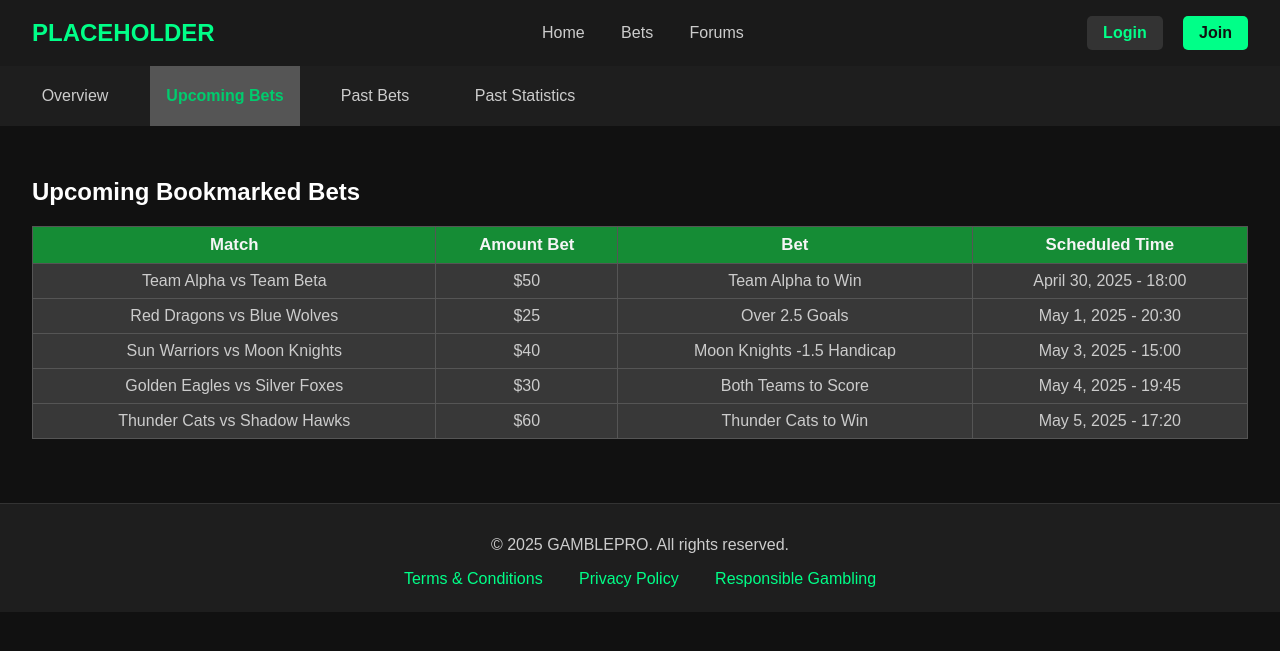
After one commit to CrimsonW23/AgileWebDev3403-BookiesWebsite, a Flask app: template templates/dashboard.html in a window 1280 px wide, after a click on "Upcoming Bets". The commit adds this page. Shown: the top 651 px of the page. Run offline with Flask 3, Linux system fonts and the light colour scheme; the template is opened without the code that fills it, so the values that code supplies are empty.

Commit message:
added dashboard and forum page

```diff
--- a/app.py
+++ b/app.py
@@ -10,7 +10,17 @@ def global_home():
 # Route for the dashboard
 @app.route("/dashboard")
 def dashboard():
-    return render_template("index.html")  # Dashboard page
+    return render_template("dashboard.html")  # Dashboard page
+
+# Route for the gameboard
+@app.route("/games")
+def gameboard():
+    return render_template("gameboard.html")  # Gameboard page
+
+# Route for the forum
+@app.route("/forum")
+def forum():
+    return render_template("forum.html")  # Forum page
 
 # Route for the sign-up page (GET method)
 @app.route("/signup")
--- a/static/css/style.css
+++ b/static/css/style.css
@@ -151,3 +151,157 @@ footer nav a {
 footer nav a:hover {
   color: #00cc6e;
 }
+
+/* Dashboard */
+.dashboard-wrapper {
+  display: flex;
+  flex-direction: column;
+}
+
+.topbar {
+  height: 60px;
+  width: 100%;
+  background-color: #1e1e1e;
+  display: flex;
+}
+
+.menu-item {
+  color: #ccc;
+  text-decoration: none;
+  cursor: pointer;
+  transition: background-color 0.3s, color 0.3s;
+  width: 150px;
+  height: 60px;
+  display: flex;
+  align-items: center;
+  justify-content: center;
+}
+
+.menu-item:hover {
+  background-color: #333;
+  color: #00cc6e;
+}
+
+.menu-item.active {
+  background-color: #555;
+  color: #00cc6e;
+  font-weight: bold;
+}
+
+.content {
+  display: block;
+}
+
+table {
+  width: 100%;
+  border-collapse: collapse;
+  margin-top: 1rem;
+  color: #ccc; /* lighter text */
+}
+
+th, td {
+  border: 1px solid #555;
+  padding: 8px;
+  text-align: center;
+}
+
+th {
+  background-color: #158c35; /* darker background for th */
+  color: #f5f5f5;             /* brighter text for th */
+  font-size: 1.05rem;          /* slightly bigger font */
+  font-weight: 600;            /* make th a bit bolder */
+}
+
+td {
+  background-color: #383838;
+  color: #ccc;
+}
+
+thead {
+  background-color: #2a2a2a;
+}
+
+tbody tr:nth-child(odd) {
+  background-color: #1f1f1f;
+}
+
+tbody tr:nth-child(even) {
+  background-color: #292929;
+}
+
+#overview {
+  padding: 1rem;
+  color: #ccc;
+}
+
+#overview h2 {
+  font-size: 2rem;
+  margin-bottom: 1.5rem;
+  color: #eee;
+}
+
+.widget {
+  background-color: #2a2a2a;
+  border: 1px solid #444;
+  border-radius: 10px;
+  padding: 1.5rem;
+  margin-bottom: 2rem;
+  box-shadow: 0 4px 8px rgba(0, 0, 0, 0.2);
+  transition: transform 0.3s;
+  width: 800px;
+}
+
+.widget:hover {
+  transform: translateY(-5px);
+}
+
+.widget h3 {
+  margin-top: 0;
+  margin-bottom: 1rem;
+  color: #f0f0f0;
+  font-size: 1.4rem;
+}
+
+.widget ul {
+  list-style-type: disc;
+  padding-left: 1.5rem;
+  margin: 0;
+}
+
+.widget ul li {
+  margin-bottom: 0.5rem;
+  color: #bbb;
+  font-size: 1rem;
+}
+
+.chart-widget {
+  background-color: #444; /* Light soft gray */
+  border: 1px solid #00cc6e;    /* Light border */
+  border-radius: 15px;       /* Nice rounded corners */
+  padding: 2rem;
+  margin-bottom: 2rem;
+  display: flex;
+  flex-direction: column;
+  justify-content: center;
+  align-items: center;
+  box-shadow: 0 4px 12px rgba(0, 0, 0, 0.15); /* Light shadow */
+  width: 700px;
+}
+
+.widget-heading {
+  font-size: 1.2rem;
+  font-weight: bold;
+  color: #ddd; /* Lighter text for heading */
+  margin-bottom: 1rem; /* Space between heading and chart */
+  align-self: flex-start; /* Align the heading to the top-left */
+}
+
+#stats h2 {
+  color: #eee;
+  margin-bottom: 2rem;
+}
+
+canvas {
+  display: block; /* Ensures the chart is centered */
+  margin-top: 10px;
+}
--- /dev/null
+++ b/static/js/dashboard.js
@@ -0,0 +1,123 @@
+let statsChartInitialized = false;
+
+function showTab(tabId) {
+    // Hide all tab contents
+    const tabs = document.querySelectorAll('.tab-content');
+    tabs.forEach(tab => tab.style.display = 'none');
+
+    // Show the selected tab content
+    const activeTab = document.getElementById(tabId);
+    if (activeTab) {
+      activeTab.style.display = 'block';
+    }
+
+    // Remove "active" class from all menu items
+    const menuItems = document.querySelectorAll('.menu-item');
+    menuItems.forEach(item => item.classList.remove('active'));
+
+    // Add "active" class to the clicked menu item
+    // Find the menu-item whose onclick attribute matches the tabId
+    const activeMenuItem = Array.from(menuItems).find(item => item.getAttribute('onclick').includes(tabId));
+    if (activeMenuItem) {
+      activeMenuItem.classList.add('active');
+    }
+
+    if (tabId === 'stats' && !statsChartInitialized) {
+        createLineChart();
+        createPieChart();
+        statsChartInitialized = true; // Prevent re-creating the chart every click
+    }
+}
+
+function createLineChart() {
+    const canvas = document.getElementById('lineChart');
+    const ctx = canvas.getContext('2d');
+    ctx.clearRect(0, 0, canvas.width, canvas.height);
+
+    const data = [10, 15, 8, 20, 12]; // Fake winnings
+    const labels = ['Jan', 'Feb', 'Mar', 'Apr', 'May'];
+
+    // Axis settings
+    ctx.strokeStyle = '#ccc';
+    ctx.lineWidth = 1;
+    ctx.beginPath();
+    ctx.moveTo(30, 10);
+    ctx.lineTo(30, 190);
+    ctx.lineTo(390, 190);
+    ctx.stroke();
+
+    // Plot points
+    ctx.beginPath();
+    ctx.strokeStyle = '#4caf50';
+    ctx.lineWidth = 2;
+
+    data.forEach((value, index) => {
+      const x = 50 + index * 70;
+      const y = 190 - value * 5;
+      if (index === 0) {
+        ctx.moveTo(x, y);
+      } else {
+        ctx.lineTo(x, y);
+      }
+      // draw small dot
+      ctx.fillStyle = '#4caf50';
+      ctx.beginPath();
+      ctx.arc(x, y, 4, 0, Math.PI * 2);
+      ctx.fill();
+
+      // Add numerical label for each point
+      ctx.fillStyle = '#fff'; // White for contrast
+      ctx.font = '12px Arial';
+      ctx.fillText(value, x - 10, y - 10); // Positioning label above the point
+    });
+
+    ctx.stroke();
+
+    // Add labels for months
+    ctx.fillStyle = '#aaa';
+    ctx.font = '12px Arial';
+    labels.forEach((label, index) => {
+      const x = 50 + index * 70;
+      ctx.fillText(label, x - 10, 210);
+    });
+}
+
+function createPieChart() {
+    const canvas = document.getElementById('pieChart');
+    const ctx = canvas.getContext('2d');
+    ctx.clearRect(0, 0, canvas.width, canvas.height);
+
+    const data = [70, 30]; // Example: 70% Wins, 30% Losses
+    const colors = ['#4caf50', '#f44336']; // green for wins, red for losses
+    const labels = ['Wins', 'Losses'];
+
+    let total = data.reduce((a, b) => a + b, 0);
+    let startAngle = 0;
+
+    // Create the pie slices
+    data.forEach((value, index) => {
+      const sliceAngle = (value / total) * 2 * Math.PI;
+
+      ctx.beginPath();
+      ctx.moveTo(150, 150);
+      ctx.arc(150, 150, 100, startAngle, startAngle + sliceAngle);
+      ctx.closePath();
+      ctx.fillStyle = colors[index];
+      ctx.fill();
+
+      startAngle += sliceAngle;
+    });
+
+    // Add labels to the legend
+    let legendY = 250;
+    labels.forEach((label, index) => {
+      ctx.fillStyle = colors[index];
+      ctx.fillRect(10, legendY, 20, 20);
+
+      ctx.fillStyle = '#aaa'; // lighter text
+      ctx.font = '14px Arial';
+      ctx.fillText(label, 40, legendY + 15);
+
+      legendY += 30;
+    });
+}
--- a/templates/base.html
+++ b/templates/base.html
@@ -8,12 +8,11 @@
 </head>
 <body>
   <header>
-    <div class="logo">GAMBLEPRO</div>
+    <div class="logo">PLACEHOLDER</div>
     <nav>
-      <a href="#">Home</a>
-      <a href="#">Racing</a>
-      <a href="#">Sports</a>
-      <a href="#">Promotions</a>
+      <a href="{{ url_for('global_home') }}">Home</a>
+      <a href="{{ url_for('gameboard') }}">Bets</a>
+      <a href="{{ url_for('forum') }}">Forums</a>
     </nav>
     <div class="auth">
       <a href="{{ url_for('login') }}" class="login">Login</a>
--- /dev/null
+++ b/templates/dashboard.html
@@ -0,0 +1,195 @@
+{% extends "base.html" %}
+
+{% block content %}
+
+<div class="dashboard-wrapper">
+  <div class="topbar">
+    <div class="menu-item active" onclick="showTab('overview')">Overview</div>
+    <div class="menu-item" onclick="showTab('ubets')">Upcoming Bets</div>
+    <div class="menu-item" onclick="showTab('pbets')">Past Bets</div>
+    <div class="menu-item" onclick="showTab('stats')">Past Statistics</div>
+  </div>
+
+  <section class="content">
+    <div id="overview" class="tab-content">
+      <h2>Overview</h2>
+      <div class="widget">
+        <table class="widget-table">
+          <thead>
+            <tr>
+              <th>Ongoing Bets</th>
+            </tr>
+          </thead>
+          <tbody>
+            <tr>
+              <td>X Team vs Y Team</td>
+            </tr>
+            <tr>
+              <td>A Team vs B Team</td>
+            </tr>
+          </tbody>
+        </table>
+      </div>
+
+      <div class="widget">
+        <table class="widget-table">
+          <thead>
+            <tr>
+              <th>Upcoming Bets</th>
+            </tr>
+          </thead>
+          <tbody>
+            <tr>
+              <td>Z Team vs Q Team</td>
+            </tr>
+            <tr>
+              <td>F Team vs G Team</td>
+            </tr>
+          </tbody>
+        </table>
+      </div>
+
+      <div class="widget">
+        <table class="widget-table">
+          <thead>
+            <tr>
+              <th>Last 5 Bets</th>
+            </tr>
+          </thead>
+          <tbody>
+            <tr>
+              <td>X vs L</td>
+            </tr>
+            <tr>
+              <td>Y vs B</td>
+            </tr>
+            <tr>
+              <td>Z vs Q</td>
+            </tr>
+            <tr>
+              <td>1 vs 4</td>
+            </tr>
+            <tr>
+              <td>2 vs 3</td>
+            </tr>
+          </tbody>
+        </table>
+      </div>
+    </div>
+
+    <div id="ubets" class="tab-content" style="display:none;">
+      <h2>Upcoming Bookmarked Bets</h2>
+      <table>
+        <thead>
+          <tr>
+            <th>Match</th>
+            <th>Amount Bet</th>
+            <th>Bet</th>
+            <th>Scheduled Time</th>
+          </tr>
+        </thead>
+        <tbody>
+          <tr>
+            <td>Team Alpha vs Team Beta</td>
+            <td>$50</td>
+            <td>Team Alpha to Win</td>
+            <td>April 30, 2025 - 18:00</td>
+          </tr>
+          <tr>
+            <td>Red Dragons vs Blue Wolves</td>
+            <td>$25</td>
+            <td>Over 2.5 Goals</td>
+            <td>May 1, 2025 - 20:30</td>
+          </tr>
+          <tr>
+            <td>Sun Warriors vs Moon Knights</td>
+            <td>$40</td>
+            <td>Moon Knights -1.5 Handicap</td>
+            <td>May 3, 2025 - 15:00</td>
+          </tr>
+          <tr>
+            <td>Golden Eagles vs Silver Foxes</td>
+            <td>$30</td>
+            <td>Both Teams to Score</td>
+            <td>May 4, 2025 - 19:45</td>
+          </tr>
+          <tr>
+            <td>Thunder Cats vs Shadow Hawks</td>
+            <td>$60</td>
+            <td>Thunder Cats to Win</td>
+            <td>May 5, 2025 - 17:20</td>
+          </tr>
+        </tbody>
+      </table>
+    </div>
+
+    <div id="pbets" class="tab-content" style="display:none;">
+      <h2>Past Bets</h2>
+      <table>
+        <thead>
+          <tr>
+            <th>Match</th>
+            <th>Amount Bet</th>
+            <th>Bet</th>
+            <th>Result</th>
+            <th>Amount Won/Lost</th>
+          </tr>
+        </thead>
+        <tbody>
+          <tr>
+            <td>Storm Giants vs Fire Spirits</td>
+            <td>$40</td>
+            <td>Storm Giants to Win</td>
+            <td>Win</td>
+            <td>+$80</td>
+          </tr>
+          <tr>
+            <td>Ocean Kings vs Desert Blades</td>
+            <td>$25</td>
+            <td>Over 1.5 Goals</td>
+            <td>Loss</td>
+            <td>-$25</td>
+          </tr>
+          <tr>
+            <td>Night Ravens vs Dawn Patrol</td>
+            <td>$30</td>
+            <td>Dawn Patrol to Win</td>
+            <td>Win</td>
+            <td>+$55</td>
+          </tr>
+          <tr>
+            <td>Crimson Vipers vs Emerald Cobras</td>
+            <td>$50</td>
+            <td>Draw</td>
+            <td>Loss</td>
+            <td>-$50</td>
+          </tr>
+          <tr>
+            <td>Frost Titans vs Inferno Mages</td>
+            <td>$45</td>
+            <td>Frost Titans +1.5 Handicap</td>
+            <td>Win</td>
+            <td>+$70</td>
+          </tr>
+        </tbody>
+      </table>
+    </div>
+
+    <div id="stats" class="tab-content" style="display:none;">
+      <h2>Past Statistics</h2>
+
+      <div class="chart-widget">
+        <h3 class="widget-heading">Previous Months Wins</h3>
+        <canvas id="lineChart" width="400" height="200"></canvas>
+      </div>
+
+      <div class="chart-widget">
+        <h3 class="widget-heading">Last Month Win/Loss</h3>
+        <canvas id="pieChart" width="300" height="300"></canvas>
+      </div>
+    </div>
+  </section>
+</div>
+
+<script src="{{ url_for('static', filename='js/dashboard.js') }}"></script>
+{% endblock %}
```
Also changed, not shown: static/css/forum.css (added, +101 -0 lines), templates/forum.html (added, +81 -0 lines), templates/gameboard.html (renamed from templates/index.html).
